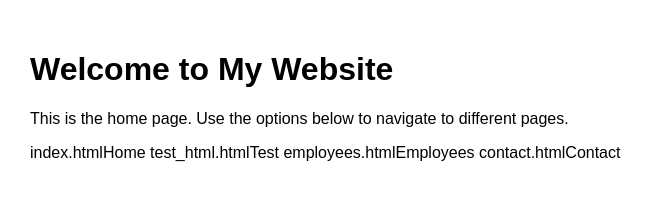
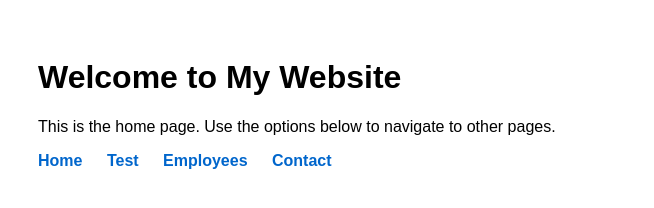
Before and after one commit to ayush-acies/iframe-test, a plain HTML site: page index.html in a window 1280 px wide. Shown: the whole page, without its empty margins (0-654 px from the left). Drawn offline with Linux system fonts and the light colour scheme.

Commit message:
Update index.html

```diff
--- a/index.html
+++ b/index.html
@@ -7,19 +7,17 @@
 
     <style>
         body {
-            margin: 0;
-            padding: 30px;
             font-family: Arial, sans-serif;
             background-color: white;
             color: black;
+            padding: 30px;
         }
 
         .links a {
-            display: inline-block;
-            margin-right: 15px;
-            text-decoration: none;
+            margin-right: 20px;
             color: #0066cc;
             font-weight: bold;
+            text-decoration: none;
         }
 
         .links a:hover {
@@ -30,14 +28,14 @@
 <body>
 
     <h1>Welcome to My Website</h1>
-    <p>This is the home page. Use the options below to navigate to different pages.</p>
+    <p>This is the home page. Use the options below to navigate to other pages.</p>
 
-    <!-- Navigation Links Below Text -->
+    <!-- Navigation links BELOW text -->
     <div class="links">
-        index.htmlHome</a>
-        test_html.htmlTest</a>
-        employees.htmlEmployees</a>
-        contact.htmlContact</a>
+        <a href="index.html">Home</a>
+        <a href="test_html.html">Test</a>
+        <a href="employees.html">Employees</a>
+        <a href="contact.html">Contact</a>
     </div>
 
 </body>
```
